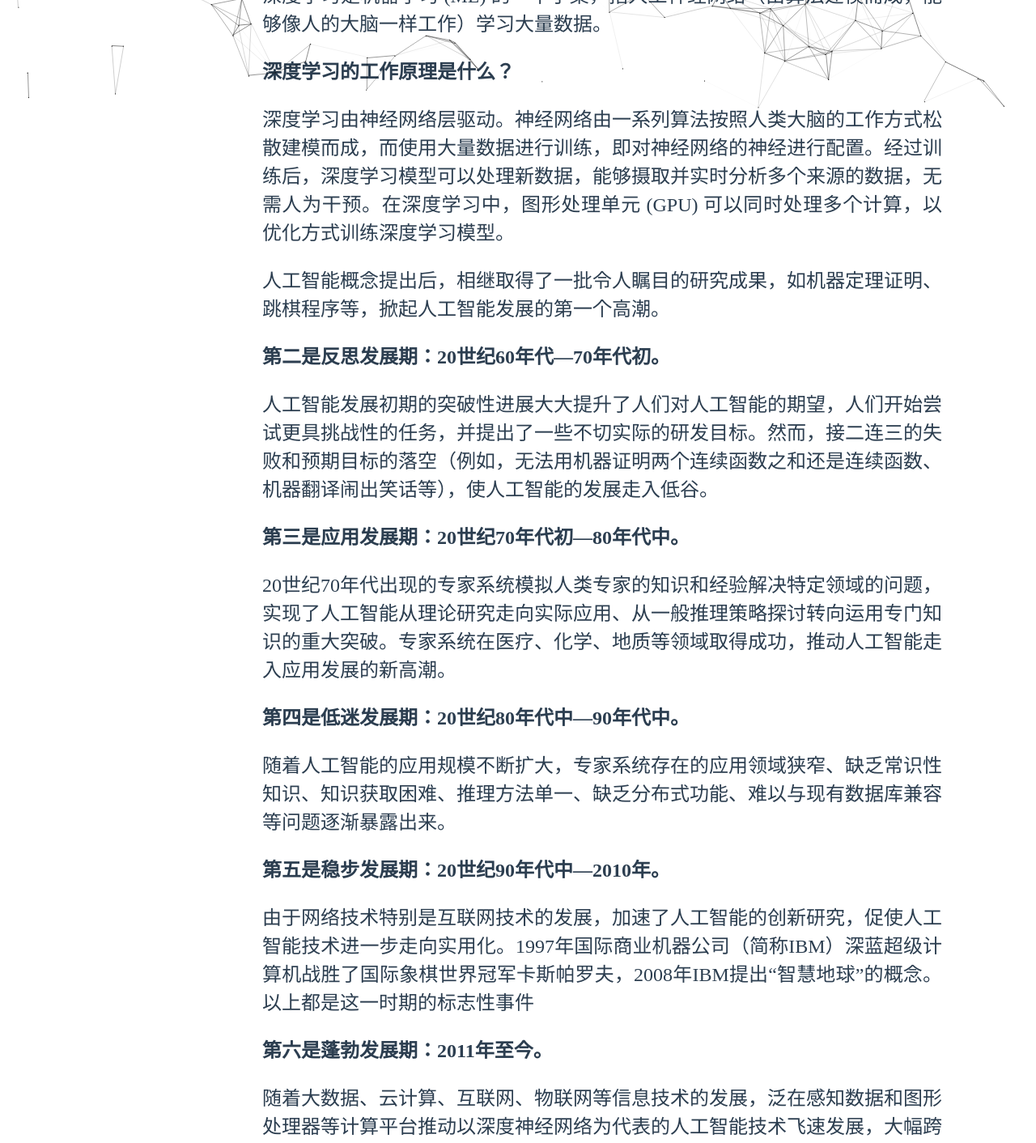
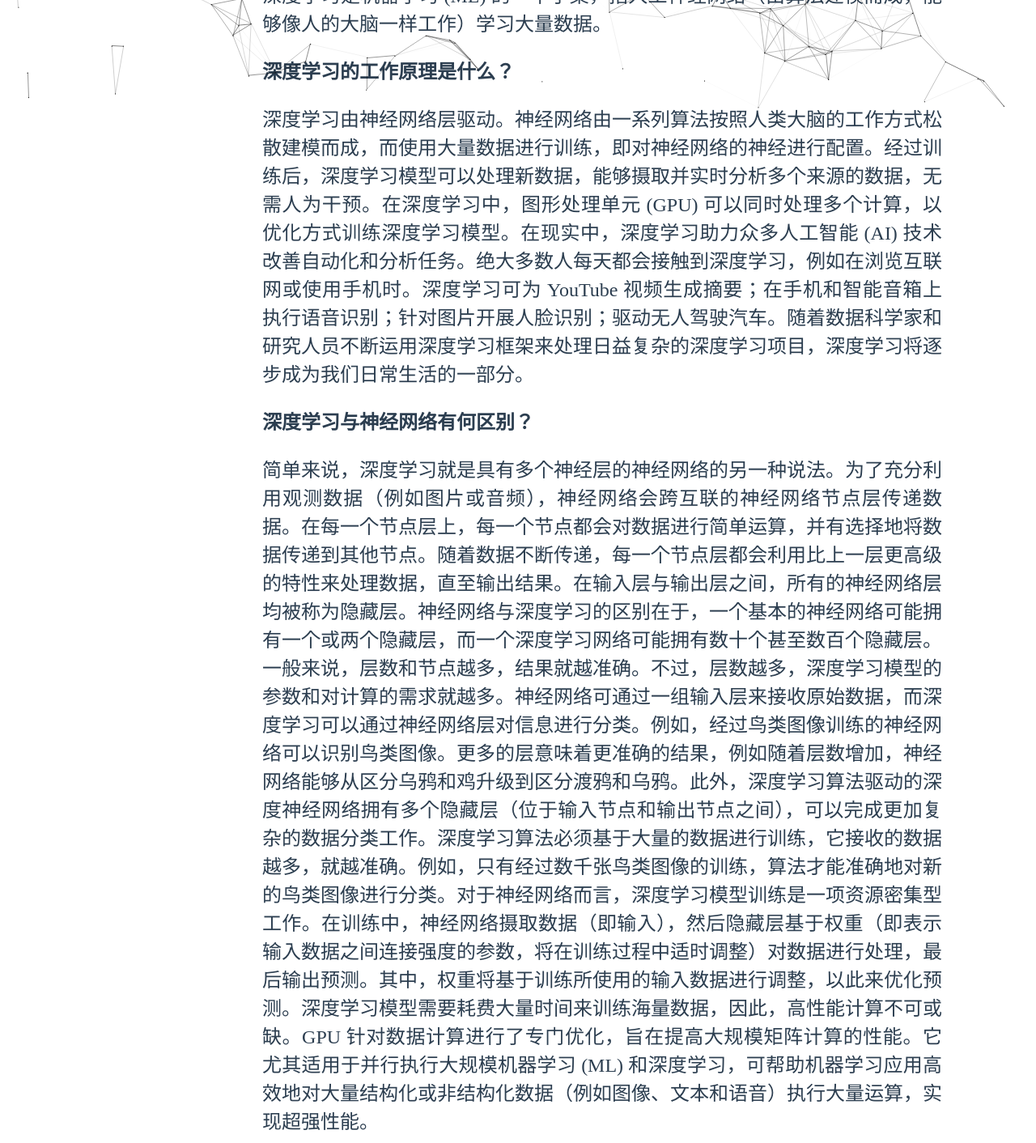
Before and after one commit to txz32102/ml-ui, a Vue app in the folder frontend/: page /DeepLearning in a window 1280 px wide. Shown: the part 220-1632 px from the top of the page at 81% size. Built offline with nearby package versions, Linux system fonts and the light colour scheme.

Commit message:
doc update

```diff
--- a/frontend/src/views/DeepLearning.vue
+++ b/frontend/src/views/DeepLearning.vue
@@ -6,18 +6,20 @@
     <p><strong>深度学习的定义</strong></p>
     <p>深度学习是机器学习 (ML) 的一个子集，指人工神经网络（由算法建模而成，能够像人的大脑一样工作）学习大量数据。</p>
     <p><strong>深度学习的工作原理是什么？</strong></p>
-    <p>深度学习由神经网络层驱动。神经网络由一系列算法按照人类大脑的工作方式松散建模而成，而使用大量数据进行训练，即对神经网络的神经进行配置。经过训练后，深度学习模型可以处理新数据，能够摄取并实时分析多个来源的数据，无需人为干预。在深度学习中，图形处理单元 (GPU) 可以同时处理多个计算，以优化方式训练深度学习模型。</p>
-    <p>人工智能概念提出后，相继取得了一批令人瞩目的研究成果，如机器定理证明、跳棋程序等，掀起人工智能发展的第一个高潮。</p>
-    <p><strong>第二是反思发展期：20世纪60年代—70年代初。</strong></p>
-    <p>人工智能发展初期的突破性进展大大提升了人们对人工智能的期望，人们开始尝试更具挑战性的任务，并提出了一些不切实际的研发目标。然而，接二连三的失败和预期目标的落空（例如，无法用机器证明两个连续函数之和还是连续函数、机器翻译闹出笑话等），使人工智能的发展走入低谷。</p>
-    <p><strong>第三是应用发展期：20世纪70年代初—80年代中。</strong></p>
-    <p>20世纪70年代出现的专家系统模拟人类专家的知识和经验解决特定领域的问题，实现了人工智能从理论研究走向实际应用、从一般推理策略探讨转向运用专门知识的重大突破。专家系统在医疗、化学、地质等领域取得成功，推动人工智能走入应用发展的新高潮。</p>
-    <p><strong>第四是低迷发展期：20世纪80年代中—90年代中。</strong></p>
-    <p>随着人工智能的应用规模不断扩大，专家系统存在的应用领域狭窄、缺乏常识性知识、知识获取困难、推理方法单一、缺乏分布式功能、难以与现有数据库兼容等问题逐渐暴露出来。</p>
-    <p><strong>第五是稳步发展期：20世纪90年代中—2010年。</strong></p>
-    <p>由于网络技术特别是互联网技术的发展，加速了人工智能的创新研究，促使人工智能技术进一步走向实用化。1997年国际商业机器公司（简称IBM）深蓝超级计算机战胜了国际象棋世界冠军卡斯帕罗夫，2008年IBM提出“智慧地球”的概念。以上都是这一时期的标志性事件</p>
-    <p><strong>第六是蓬勃发展期：2011年至今。</strong></p>
-    <p>随着大数据、云计算、互联网、物联网等信息技术的发展，泛在感知数据和图形处理器等计算平台推动以深度神经网络为代表的人工智能技术飞速发展，大幅跨越了科学与应用之间的“技术鸿沟”，诸如图像分类、语音识别、知识问答、人机对弈、无人驾驶等人工智能技术实现了从“不能用、不好用”到“可以用”的技术突破，迎来爆发式增长的新高潮。</p>
+    <p>深度学习由神经网络层驱动。神经网络由一系列算法按照人类大脑的工作方式松散建模而成，而使用大量数据进行训练，即对神经网络的神经进行配置。经过训练后，深度学习模型可以处理新数据，能够摄取并实时分析多个来源的数据，无需人为干预。在深度学习中，图形处理单元 (GPU) 可以同时处理多个计算，以优化方式训练深度学习模型。在现实中，深度学习助力众多人工智能 (AI) 技术改善自动化和分析任务。绝大多数人每天都会接触到深度学习，例如在浏览互联网或使用手机时。深度学习可为 YouTube 视频生成摘要；在手机和智能音箱上执行语音识别；针对图片开展人脸识别；驱动无人驾驶汽车。随着数据科学家和研究人员不断运用深度学习框架来处理日益复杂的深度学习项目，深度学习将逐步成为我们日常生活的一部分。</p>
+    <p><strong>深度学习与神经网络有何区别？</strong></p>
+    <p>简单来说，深度学习就是具有多个神经层的神经网络的另一种说法。为了充分利用观测数据（例如图片或音频），神经网络会跨互联的神经网络节点层传递数据。在每一个节点层上，每一个节点都会对数据进行简单运算，并有选择地将数据传递到其他节点。随着数据不断传递，每一个节点层都会利用比上一层更高级的特性来处理数据，直至输出结果。在输入层与输出层之间，所有的神经网络层均被称为隐藏层。神经网络与深度学习的区别在于，一个基本的神经网络可能拥有一个或两个隐藏层，而一个深度学习网络可能拥有数十个甚至数百个隐藏层。一般来说，层数和节点越多，结果就越准确。不过，层数越多，深度学习模型的参数和对计算的需求就越多。神经网络可通过一组输入层来接收原始数据，而深度学习可以通过神经网络层对信息进行分类。例如，经过鸟类图像训练的神经网络可以识别鸟类图像。更多的层意味着更准确的结果，例如随着层数增加，神经网络能够从区分乌鸦和鸡升级到区分渡鸦和乌鸦。此外，深度学习算法驱动的深度神经网络拥有多个隐藏层（位于输入节点和输出节点之间），可以完成更加复杂的数据分类工作。深度学习算法必须基于大量的数据进行训练，它接收的数据越多，就越准确。例如，只有经过数千张鸟类图像的训练，算法才能准确地对新的鸟类图像进行分类。对于神经网络而言，深度学习模型训练是一项资源密集型工作。在训练中，神经网络摄取数据（即输入），然后隐藏层基于权重（即表示输入数据之间连接强度的参数，将在训练过程中适时调整）对数据进行处理，最后输出预测。其中，权重将基于训练所使用的输入数据进行调整，以此来优化预测。深度学习模型需要耗费大量时间来训练海量数据，因此，高性能计算不可或缺。GPU 针对数据计算进行了专门优化，旨在提高大规模矩阵计算的性能。它尤其适用于并行执行大规模机器学习 (ML) 和深度学习，可帮助机器学习应用高效地对大量结构化或非结构化数据（例如图像、文本和语音）执行大量运算，实现超强性能。</p>
+    <p><strong>使用深度学习的 5 大理由</strong></p>
+    <p>分析非结构化数据</p>
+    <p>深度学习算法可以分析社交媒体帖子、新闻资讯和调查报告，从而探查文本数据，提供有价值的业务和客户洞察。</p>
+    <p>数据标记</p>
+    <p>深度学习模型的训练离不开标记数据。经过训练，深度学习模型可以自行标记新数据，识别各类数据。</p>
+    <p>特征工程</p>
+    <p>机器学习算法可显著节约时间 — 无需手动从原始数据中提取特征。</p>
+    <p>效率</p>
+    <p>经过适当训练，深度学习算法能够以远超人类的速度，持续执行数千项任务。</p>
+    <p>训练</p>
+    <p>在深度学习中，神经网络适用于多种类型的数据和应用。而通过使用新数据重新训练，深度学习模型可响应新的变化。</p>
     <img :src="ml_intro1"/>
 </main>
 </template>
```
